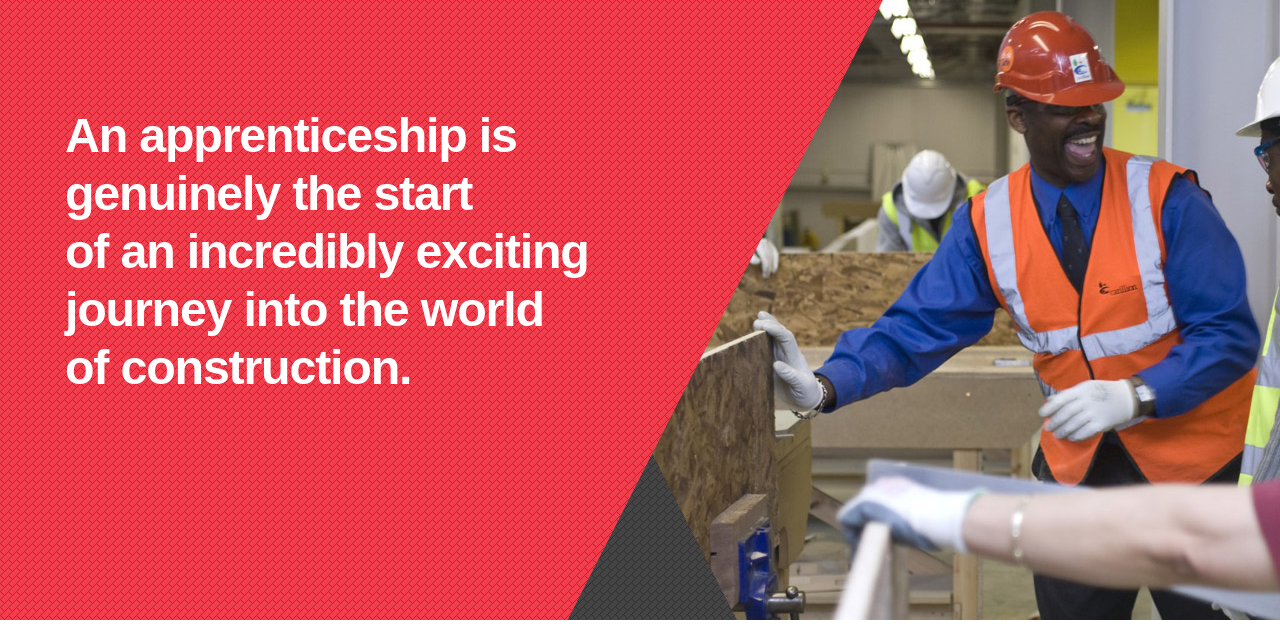
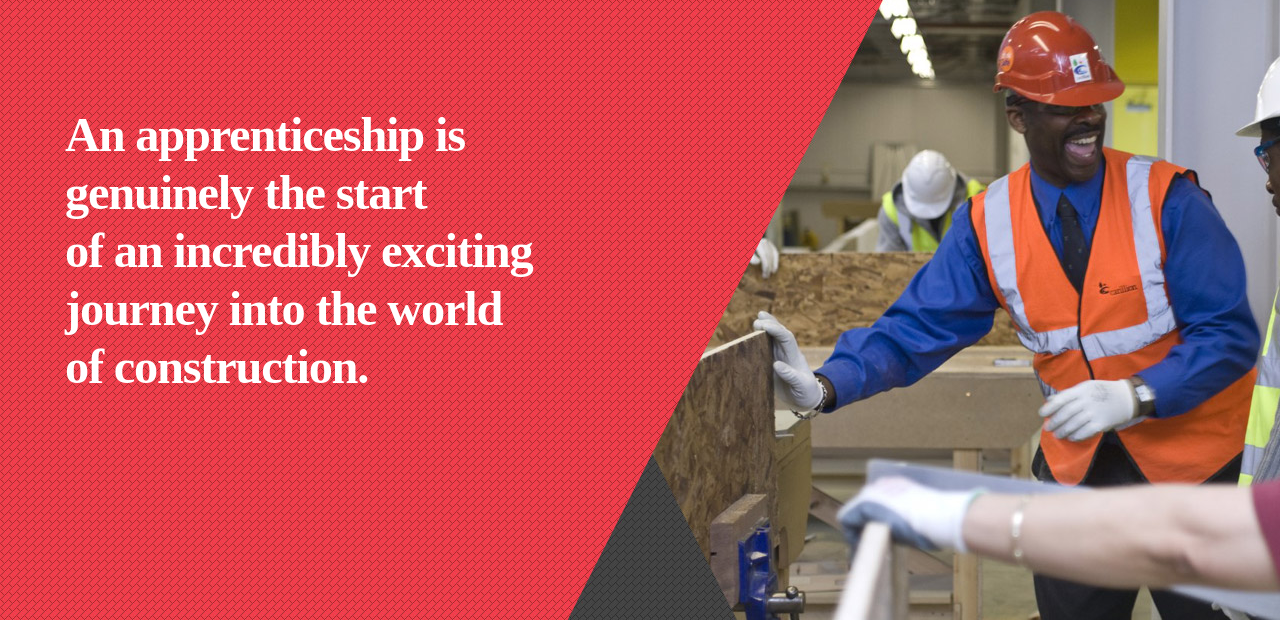
Before and after one commit to AlexanderLogosh/gateway, a website: page index.html in a window 1280 px wide. Shown: the part 136-773 px from the top of the page. Drawn offline with nearby package versions, Linux system fonts and the light colour scheme; files that its build step writes are made by us from their sources.

Commit message:
Update home.scss

```diff
--- a/sass/blocks/home.scss
+++ b/sass/blocks/home.scss
@@ -12,7 +12,7 @@
 .home__title {
 	display: block;
 	padding-left: 10px;
-	font-family: Aller, sans-serif;
+	font-family: Aller;
 	font-weight: 700;
 	font-size: 48.4px;
 	line-height: 58px;
```
